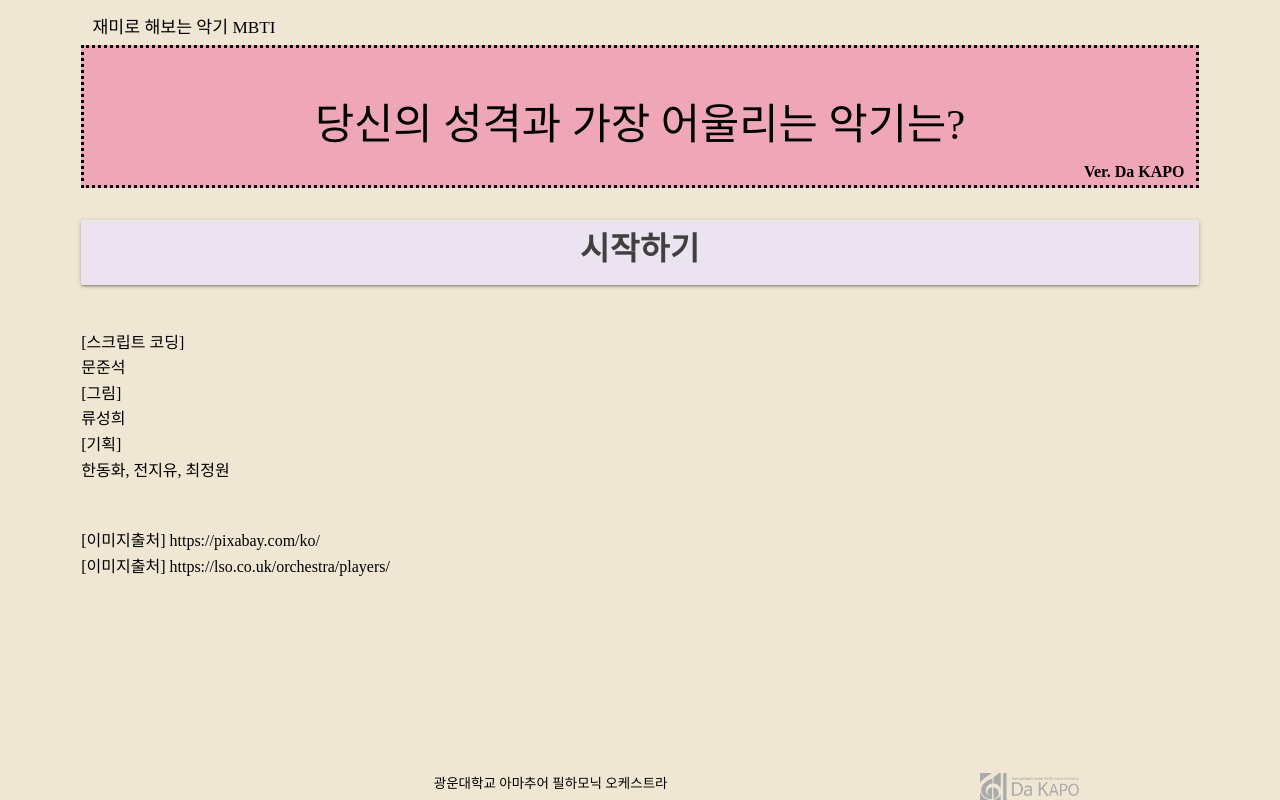
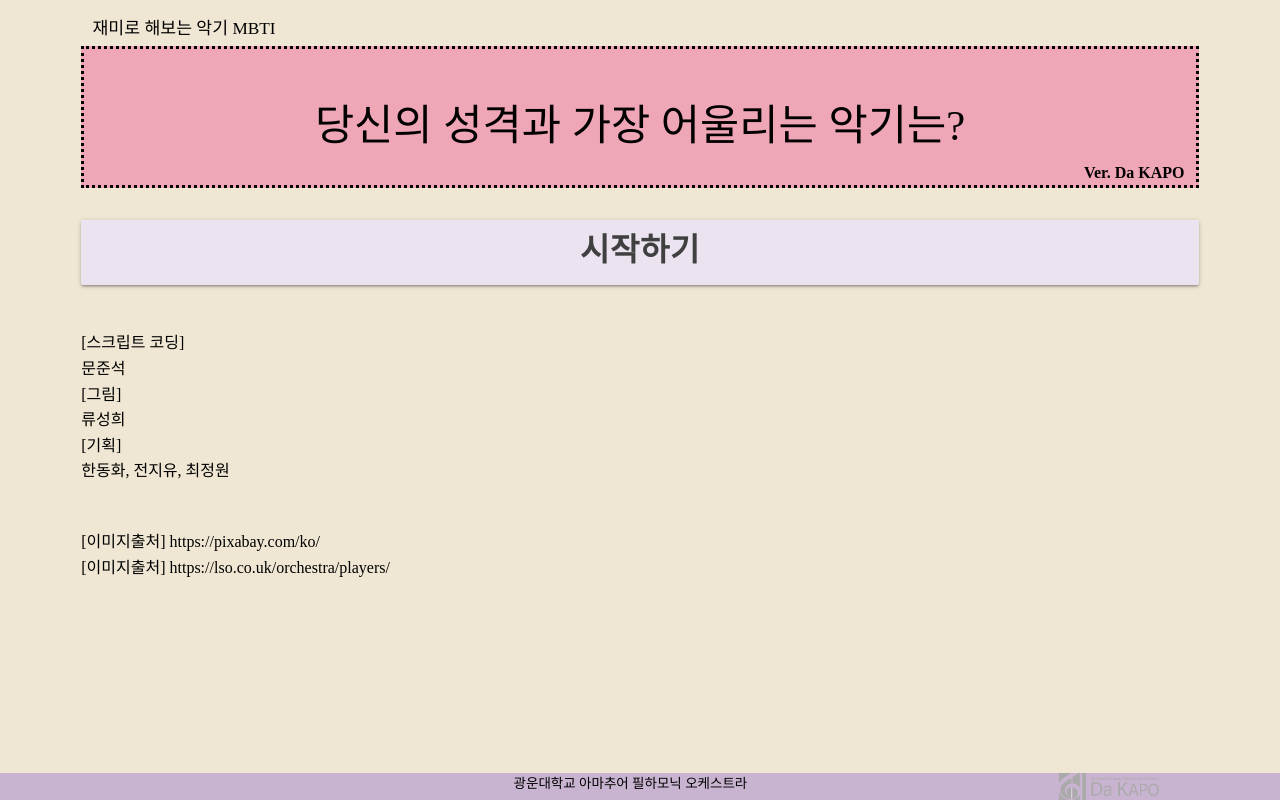
Before and after one commit to kw-dakapo/orchestra-personality, a React (Create React App) app: page / in a window 1280 px wide. Built offline with nearby package versions, Linux system fonts and the light colour scheme; a web font is replaced by a local one.

Commit message:
Following Bugs

```diff
--- a/src/App.js
+++ b/src/App.js
@@ -15,8 +15,8 @@ function App() {
       <footer>
         <div  className="container">
           <div className="row">
-            <div className="col-6">광운대학교 아마추어 필하모닉 오케스트라</div>
-            <div className="col-6"><img className="logo" src="img/logo.png" /></div>
+            <div className="col-8">광운대학교 아마추어 필하모닉 오케스트라</div>
+            <div className="col-4"><img className="logo" src="img/logo.png" /></div>
           </div>
         </div>
       </footer>
--- a/src/index.css
+++ b/src/index.css
@@ -47,7 +47,8 @@ ul, li {
 
 .page
 {
-  margin-top: 1.2em;
+  margin-top: 20px;
+  margin-bottom: 60px;
 }
 .row
 {
@@ -110,6 +111,7 @@ footer {
   bottom: 0;
   width: 100%;
   text-align: center;
+  background-color: #c8b4d0;
 }
 
 .survey-subtitle
```
